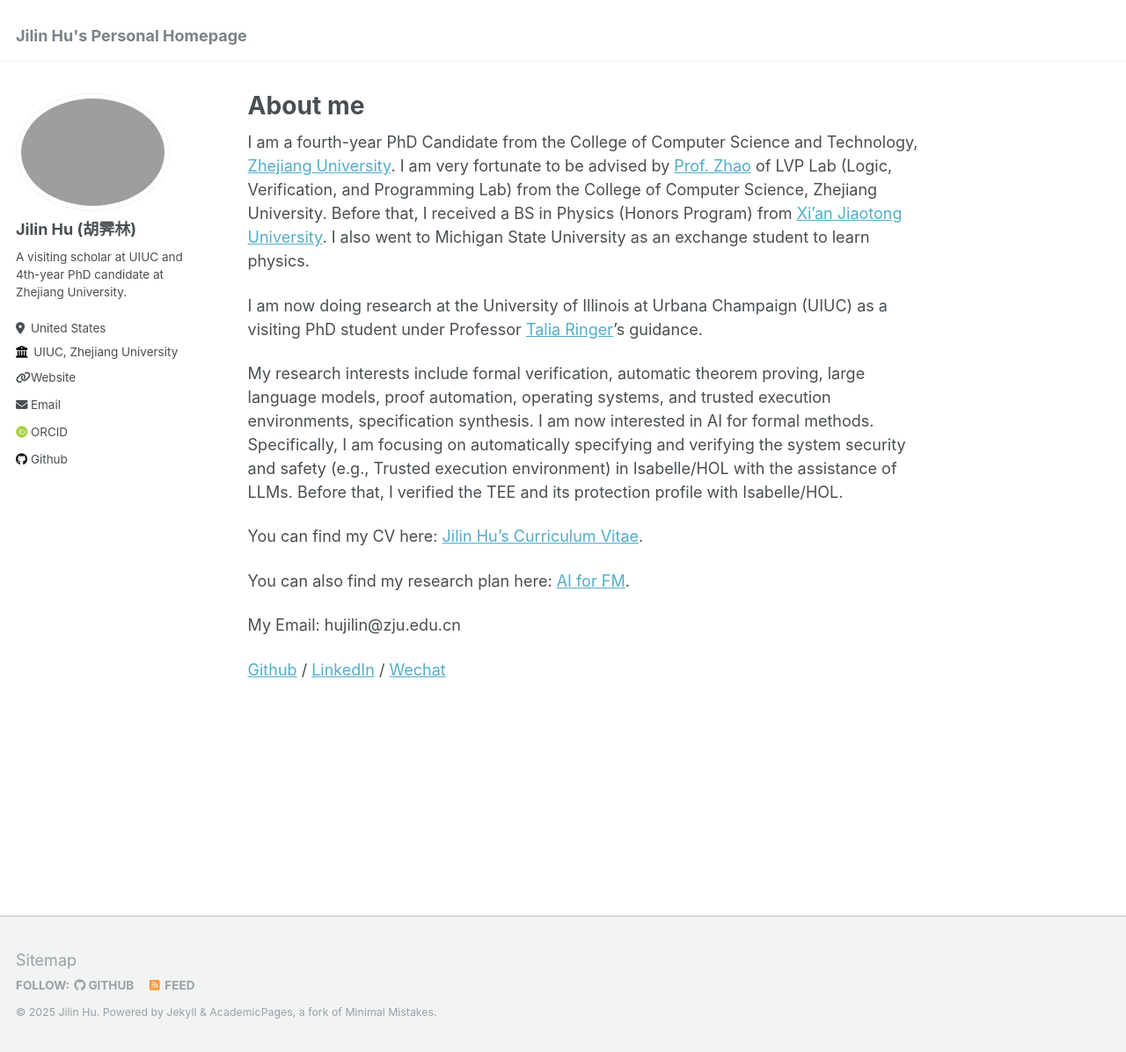
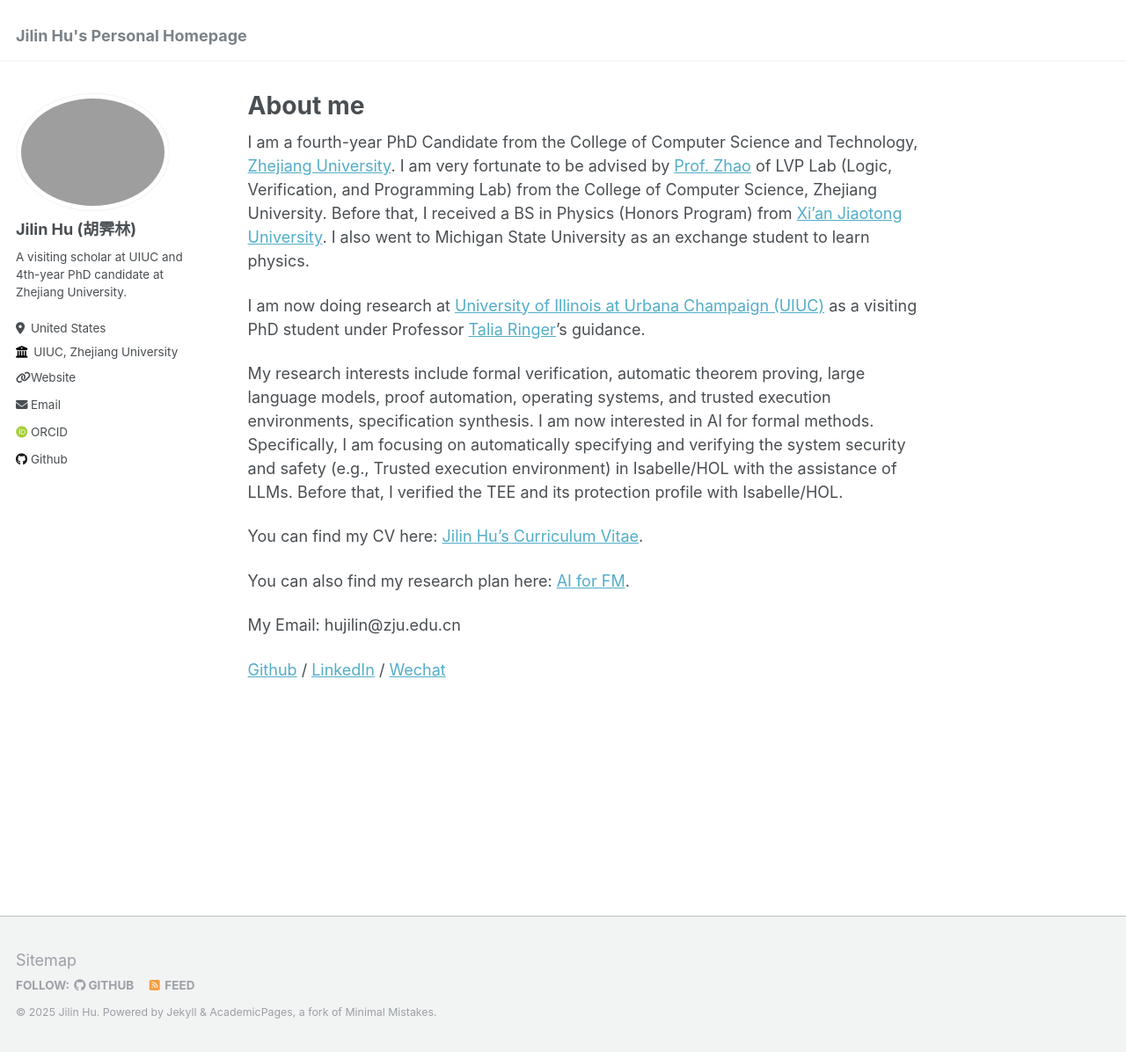
Before and after one commit to JilinHu/JilinHu.github.io, a Jekyll site: the page built from _pages/about.md, in a window 1280 px wide and 1196 px high. Shown: the whole window at 88% size. Built offline with Jekyll 4.4.1, drawn with Linux system fonts in a browser that asks for light colours; some web fonts are replaced.

Commit message:
Update about.md

```diff
--- a/_pages/about.md
+++ b/_pages/about.md
@@ -10,7 +10,7 @@ redirect_from:
 
 I am a fourth-year PhD Candidate from the College of Computer Science and Technology, [Zhejiang University](https://www.zju.edu.cn/). I am very fortunate to be advised by [Prof. Zhao](https://lvpgroup.github.io/) of LVP Lab (Logic, Verification, and Programming Lab) from the College of Computer Science, Zhejiang University. Before that, I received a BS in Physics (Honors Program) from [Xi'an Jiaotong University](https://www.xjtu.edu.cn/). I also went to Michigan State University as an exchange student to learn physics.
 
-I am now doing research at the University of Illinois at Urbana Champaign (UIUC) as a visiting PhD student under Professor [Talia Ringer](https://dependenttyp.es/)'s guidance.
+I am now doing research at [University of Illinois at Urbana Champaign (UIUC)](https://illinois.edu/) as a visiting PhD student under Professor [Talia Ringer](https://dependenttyp.es/)'s guidance.
 
 My research interests include formal verification, automatic theorem proving, large language models, proof automation, operating systems, and trusted execution environments, specification synthesis. I am now interested in AI for formal methods. Specifically, I am focusing on automatically specifying and verifying the system security and safety (e.g., Trusted execution environment) in Isabelle/HOL with the assistance of LLMs. Before that, I verified the TEE and its protection profile with Isabelle/HOL.
 
```
